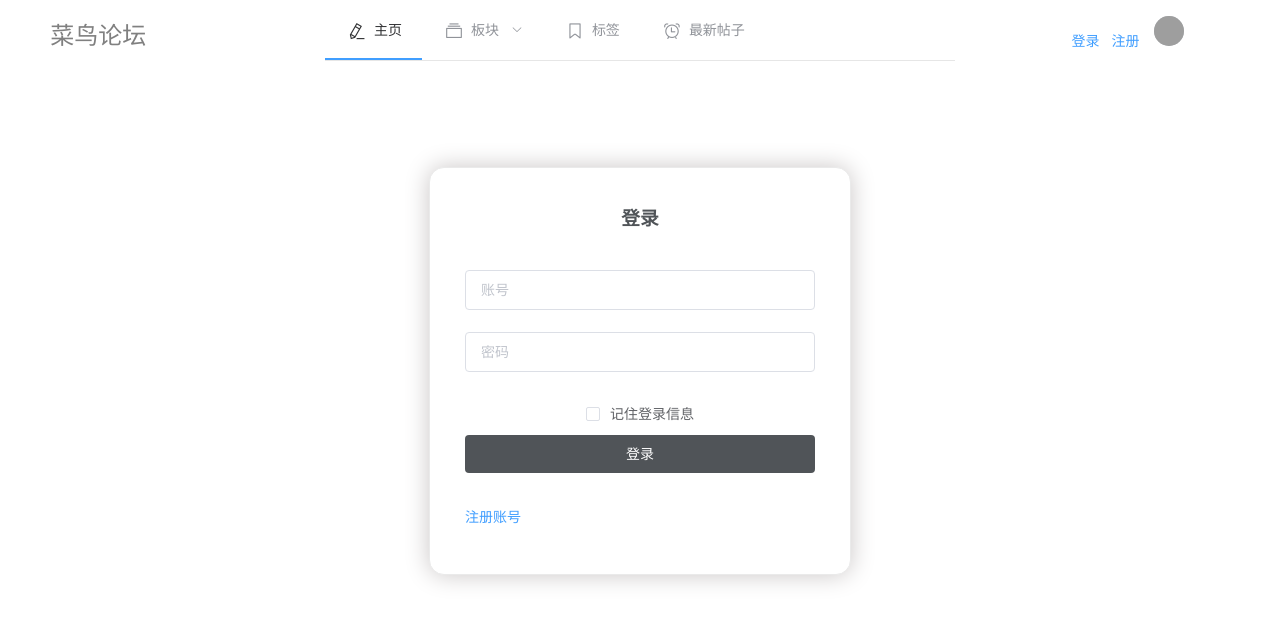
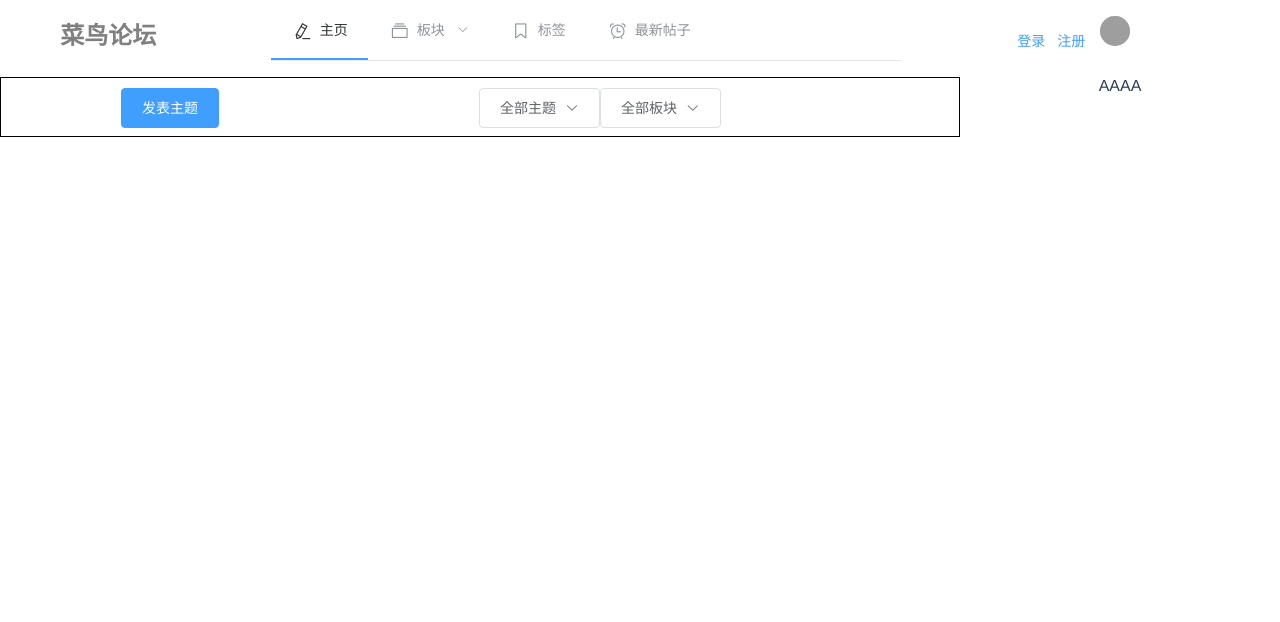
Before and after one commit to Noob-bbs/NoobClient, a Vue app: page / in a window 1280 px wide. Shown: the top 622 px of the page. Built offline with nearby package versions, Linux system fonts and the light colour scheme; grey boxes are pictures that could not be loaded.

Commit message:
导航栏，按钮发帖

```diff
--- a/src/App.vue
+++ b/src/App.vue
@@ -5,7 +5,7 @@
     </div>
 </template>
 <script>
-import NavBar from "@/components/NavBar.vue";
+import NavBar from "@/components/common/NavBar.vue";
 export default {
     components: { NavBar }
 };
@@ -21,4 +21,7 @@ body {
     color: #2c3e50;
     text-align: center;
 }
+::-webkit-scrollbar {
+    width: 0 !important;
+}
 </style>
--- a/src/components/Login.vue
+++ b/src/components/Login.vue
@@ -129,6 +129,7 @@ export default {
                             setTimeout(() => {
                                 this.mode = "login";
                             }, 2500);
+                            this.$store.commit('login',this.user)
                             this.$router.replace({ path: "/" });
                             console.log("登陆成功");
                         } else {
--- a/src/components/NavBar.vue
+++ b/src/components/common/NavBar.vue
@@ -5,12 +5,13 @@
                 <router-link to="/" class="nav-brand-link">菜鸟论坛</router-link>
             </div>
         </el-col>
-        <el-col :offset="2" :span="12">
+        <el-col :offset="1" :span="12">
             <el-menu
                 :default-active="activeIndex"
                 class="el-menu-demo"
                 mode="horizontal"
                 @select="handleSelect"
+                router
             >
                 <el-menu-item index="1">
                     <i class="el-icon-edit"></i>主页
@@ -61,6 +62,7 @@ export default {
 
 <style>
 .nav-brand {
+    margin-left: 20px;
     text-align: center;
     padding: 1em;
 }
@@ -70,6 +72,7 @@ export default {
     text-decoration: none;
     text-decoration-line: none;
     color: grey;
+    font-weight: bold;
 }
 
 .nav-account {
--- /dev/null
+++ b/src/components/home/AddPost.vue
@@ -0,0 +1,39 @@
+<template>
+    <el-drawer
+        title="新增主题帖"
+        :visible.sync="show"
+        direction="btt"
+        size="50%"
+        :before-close="handleClose"
+    ></el-drawer>
+</template>
+
+<script>
+export default {
+    name: "AddPost",
+    props: {
+        show: {
+            type: Boolean,
+            default: false
+        }
+    },
+    data() {
+        return {
+            table: {},
+            gridData: {
+                data: "",
+                name: "",
+                address: ""
+            }
+        };
+    },
+    methods: {
+        handleClose() {
+            this.$emit("cancelEvent");
+        }
+    }
+};
+</script>
+
+<style>
+</style>
--- a/src/main.js
+++ b/src/main.js
@@ -4,6 +4,10 @@ import router from './router'
 import axios from 'axios'
 import Element from 'element-ui';
 import 'element-ui/lib/theme-chalk/index.css'
+import store from './store'
+import Vuex from 'vuex'
+
+Vue.use(Vuex)
 // 设置反向代理，前端请求默认发送到 http://localhost:8443/api
 // 全局注册，之后可在其他组件中通过 this.$axios 发送数据
 //注意修改原型链的用途
@@ -14,5 +18,6 @@ Vue.config.productionTip = false
 Vue.use(Element);
 new Vue({
   router,
+  store,
   render: h => h(App)
 }).$mount('#app')
--- a/src/pages/Home.vue
+++ b/src/pages/Home.vue
@@ -0,0 +1,93 @@
+<template>
+    <div>
+        <el-row>
+            <el-col :span="18">
+                <el-container>
+                    <el-header
+                        style="border: 1px; border-color: black; border-style: solid; text-align: left;"
+                    >
+                        <el-button
+                            type="primary"
+                            @click="addPost = true"
+                            style="margin: 10px 100px;"
+                        >发表主题</el-button>
+                        <el-dropdown @command="handleTopicSelect" style="margin-left: 160px;">
+                            <el-button plain>
+                                {{showTopic}}
+                                <i class="el-icon-arrow-down el-icon--right"></i>
+                            </el-button>
+                            <el-dropdown-menu slot="dropdown">
+                                <el-dropdown-item command="全部主题">全部主题</el-dropdown-item>
+                                <el-dropdown-item command="新建主题">新建主题</el-dropdown-item>
+                                <el-dropdown-item command="未回复主题">未回复主题</el-dropdown-item>
+                                <el-dropdown-item command="最近回复主题">最近回复主题</el-dropdown-item>
+                            </el-dropdown-menu>
+                        </el-dropdown>
+                        <el-dropdown @command="handleSectionSelect">
+                            <el-button plain>
+                                {{showSection}}
+                                <i class="el-icon-arrow-down el-icon--right"></i>
+                            </el-button>
+                            <el-dropdown-menu slot="dropdown">
+                                <el-dropdown-item>黄金糕</el-dropdown-item>
+                                <el-dropdown-item>狮子头</el-dropdown-item>
+                                <el-dropdown-item>螺蛳粉</el-dropdown-item>
+                                <el-dropdown-item>双皮奶</el-dropdown-item>
+                                <el-dropdown-item>蚵仔煎</el-dropdown-item>
+                            </el-dropdown-menu>
+                        </el-dropdown>
+                    </el-header>
+                    <el-aside class="side-bar" style="width: 200px;margin-top: 20px">
+                        <switch></switch>
+                        <!--<SideMenu></SideMenu>-->
+                    </el-aside>
+                    <el-main>
+                        <!--<posts></posts>-->
+                    </el-main>
+                </el-container>
+            </el-col>
+            <el-col :span="6">AAAA</el-col>
+        </el-row>
+        <AddPost :show="addPost" @cancelEvent="handleCancelEvent"></AddPost>
+    </div>
+</template>
+
+<script>
+import AddPost from "@/components/home/AddPost.vue";
+export default {
+    name: "Home",
+    components: { AddPost },
+    data() {
+        return {
+            showTopic: "全部主题",
+            showSection: "全部板块",
+            addPost: false
+        };
+    },
+    methods: {
+        handleTopicSelect(command) {
+            console.log("command:" + command);
+            this.showTopic = command;
+        },
+        handleSectionSelect(command) {
+            console.log("command:" + command);
+        },
+        handleCancelEvent() {
+            this.$confirm("确认关闭？")
+                .then(response => {
+                    console.log("关闭编辑框" + response);
+                    this.addPost = false;
+                })
+                .catch(response => {
+                    console.log("取消关闭编辑框" + response);
+                });
+        }
+    }
+};
+</script>
+
+<style>
+.side-bar {
+    margin-right: 20px;
+}
+</style>
--- a/src/router/index.js
+++ b/src/router/index.js
@@ -3,11 +3,17 @@ import VueRouter from 'vue-router'
 //import Home from '../views/Home.vue'
 import AppIndex from '../components/home/AppIndex.vue'
 import Login from '../components/Login.vue'
+import Home from '@/pages/Home.vue'
 Vue.use(VueRouter)
 
   const routes = [
   {
     path: '/',
+    name: 'Home',
+    component: Home
+  },
+  {
+    path: '/login',
     name: 'Login',
     component: Login
   },
--- /dev/null
+++ b/src/store/index.js
@@ -0,0 +1,18 @@
+import Vue from 'vue'
+import Vuex from 'vuex'
+
+Vue.use(Vuex)
+
+export default new Vuex.Store({
+  state: {
+    user: {
+      account: window.localStorage.getItem('user' || '[]') == null ? '' : JSON.parse(window.localStorage.getItem('user' || '[]')).account
+    }
+  },
+  mutations: {
+    login (state, user) {
+      state.user = user
+      window.localStorage.setItem('user', JSON.stringify(user))
+    }
+  }
+})
```
